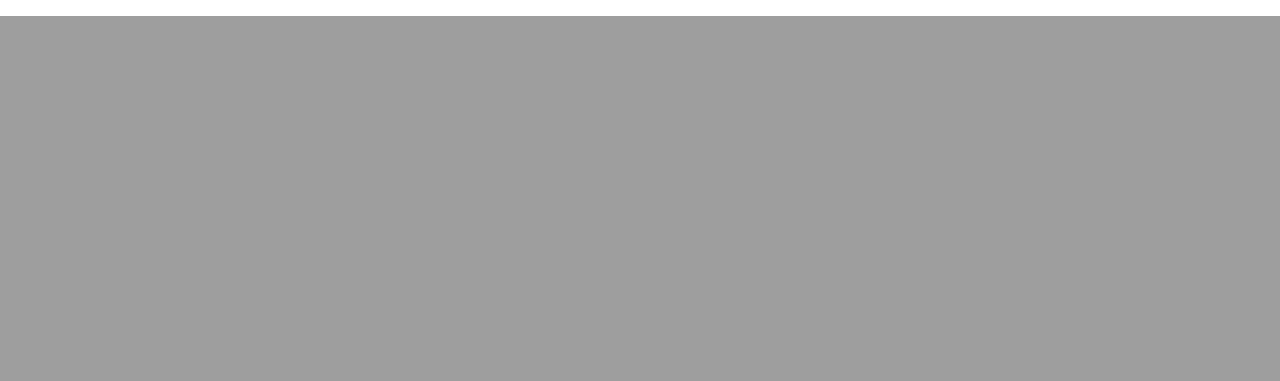
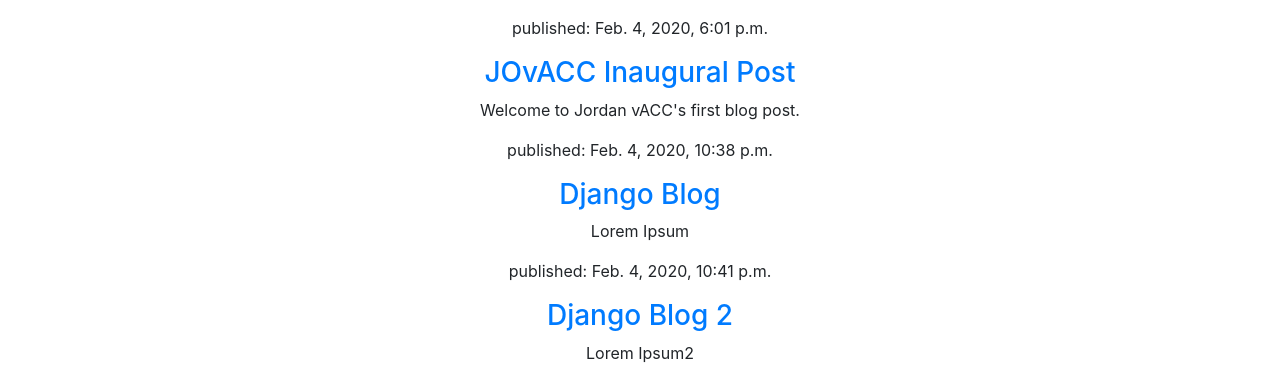
Before and after one commit to abaza738/jovacc.github.io, a Django app: page / in a window 1280 px wide. Shown: the part 1277-1658 px from the top of the page. Before the commit the page ends 1293 px from the top, so only its background shows below. Run offline with Django 3.2, Linux system fonts and the light colour scheme; data comes from the database, SQL or seed files in the repository; some libraries are stand-ins or nearby versions.

Commit message:
Template displays blog posts from database

```diff
--- a/blog/templates/blog/post_list.html
+++ b/blog/templates/blog/post_list.html
@@ -111,6 +111,15 @@
                     </tr>
                 </table>
             </div>
+            <div id="blog-posts" class="container-fluid">
+                {% for post in posts %}
+                    <div class="container text-center">
+                        <p>published: {{ post.published_date }}</p>
+                        <h3><a href="">{{ post.title }}</a></h3>
+                        <p>{{ post.text|linebreaksbr }}</p>
+                    </div>
+                {% endfor %}
+            </div>
         </div>
     </body>
 </html>
--- a/blog/views.py
+++ b/blog/views.py
@@ -1,3 +1,7 @@
 from django.shortcuts import render
+from .models import Post
+from django.utils import timezone
+
 def post_list(request):
-    return render(request, 'blog/post_list.html', {})
+    posts = Post.objects.filter(published_date__lte=timezone.now()).order_by('published_date')
+    return render(request, 'blog/post_list.html', {'posts': posts})
```
